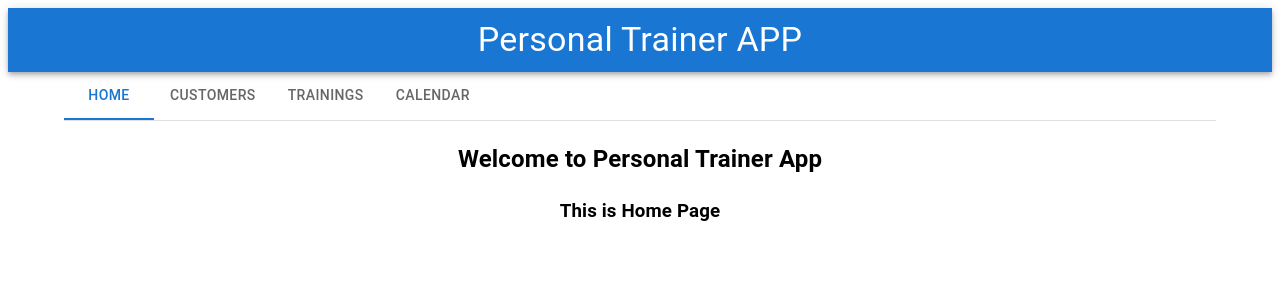
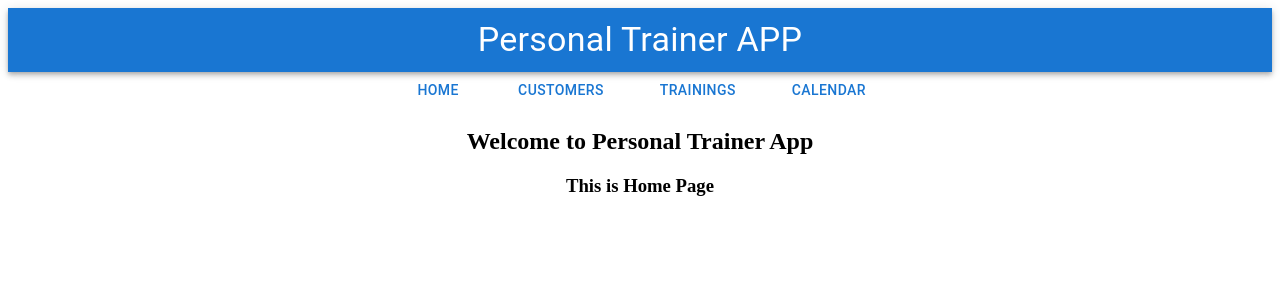
Before and after one commit to narinojanne/frontend-personaltrainer, a React (Vite) app in the folder personaltrainer/: page / in a window 1280 px wide. Shown: the top 300 px of the page. Built offline with nearby package versions, Linux system fonts and the light colour scheme; what ag-grid-community would draw is missing.

Commit message:
calendar ready, export csv ready, switched from tabs to links just to test how it works, changed training lists default order to be by date column asc

```diff
--- a/personaltrainer/src/App.tsx
+++ b/personaltrainer/src/App.tsx
@@ -1,6 +1,8 @@
 import { AppBar, Box, Container, Toolbar, Typography } from "@mui/material";
 import "./App.css";
 import AppTabs from "./AppTabs";
+import AppLinks from "./AppLinks";
+import { Outlet } from "react-router";
 
 function App() {
   return (
@@ -17,7 +19,8 @@ function App() {
       </AppBar>
       <Container maxWidth="lg">
         <Box sx={{ flexGrow: 1 }}></Box>
-        <AppTabs />
+        <AppLinks />
+        <Outlet />
       </Container>
     </>
   );
--- a/personaltrainer/src/AppLinks.tsx
+++ b/personaltrainer/src/AppLinks.tsx
@@ -1,12 +1,21 @@
 import { Link } from "react-router";
-import { Stack } from "@mui/material";
+import { Button, Stack } from "@mui/material";
 
 export default function MyLinkBox() {
   return (
     <Stack direction={"row"} spacing={5} justifyContent={"center"}>
-      <Link to={"/"}>Home</Link>
-      <Link to={"/customerlistaggrid"}>Customers</Link>
-      <Link to={"/traininglistaggrid"}>Trainings</Link>
+      <Button component={Link} to={"/"}>
+        Home
+      </Button>
+      <Button component={Link} to={"/customerlistaggrid"}>
+        Customers
+      </Button>
+      <Button component={Link} to={"/traininglistaggrid"}>
+        Trainings
+      </Button>
+      <Button component={Link} to={"/trainingscalendar"}>
+        Calendar
+      </Button>
     </Stack>
   );
 }
--- a/personaltrainer/src/TrainingListAgGrid.tsx
+++ b/personaltrainer/src/TrainingListAgGrid.tsx
@@ -40,6 +40,7 @@ export default function TrainingListAgGrid() {
     { field: "id", flex: 0.3 },
     {
       field: "date",
+      sort: "asc",
       cellStyle: { textAlign: "start" },
       valueFormatter: (params) => {
         return dayjs(params.value).format("DD.MM.YYYY HH:mm");
--- a/personaltrainer/src/TrainingsCalendar.tsx
+++ b/personaltrainer/src/TrainingsCalendar.tsx
@@ -3,6 +3,7 @@ import dayGridPlugin from "@fullcalendar/daygrid";
 import timeGridPlugin from "@fullcalendar/timegrid";
 import { useEffect, useState } from "react";
 import { Training } from "./Types";
+import dayjs from "dayjs";
 
 // Setting base url
 const BASE_URL =
@@ -41,9 +42,14 @@ export default function TrainingsCalendar() {
     return <div>Error: {error}</div>;
   }
 
+  // Events info for calendar
   const events = trainings.map((training) => ({
     title: `${training.activity} / ${training.customer?.firstname} ${training.customer?.lastname}`,
-    date: training.date,
+    // date: training.date,
+    start: training.date,
+    end: dayjs(training.date)
+      .add(Number(training.duration), "minute")
+      .toISOString(),
   }));
 
   return (
--- a/personaltrainer/src/main.tsx
+++ b/personaltrainer/src/main.tsx
@@ -7,6 +7,7 @@ import Home from "./Home.tsx";
 import Error from "./Error.tsx";
 import TrainingListAgGrid from "./TrainingListAgGrid.tsx";
 import CustomerListAgGrid from "./CustomerListAgGrid.tsx";
+import TrainingsCalendar from "./TrainingsCalendar.tsx";
 
 const router = createBrowserRouter([
   {
@@ -26,6 +27,10 @@ const router = createBrowserRouter([
         path: "traininglistaggrid",
         element: <TrainingListAgGrid />,
       },
+      {
+        path: "trainingscalendar",
+        element: <TrainingsCalendar />,
+      },
     ],
   },
 ]);
```
